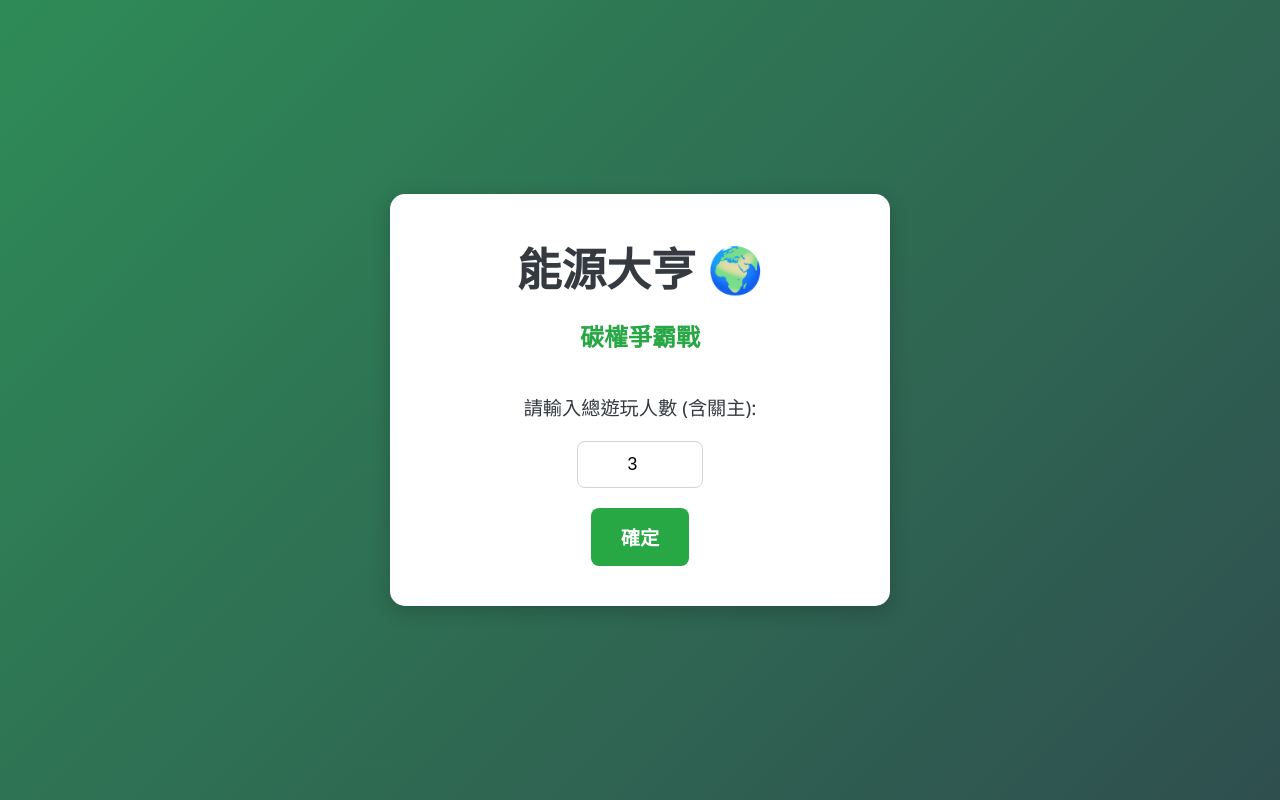
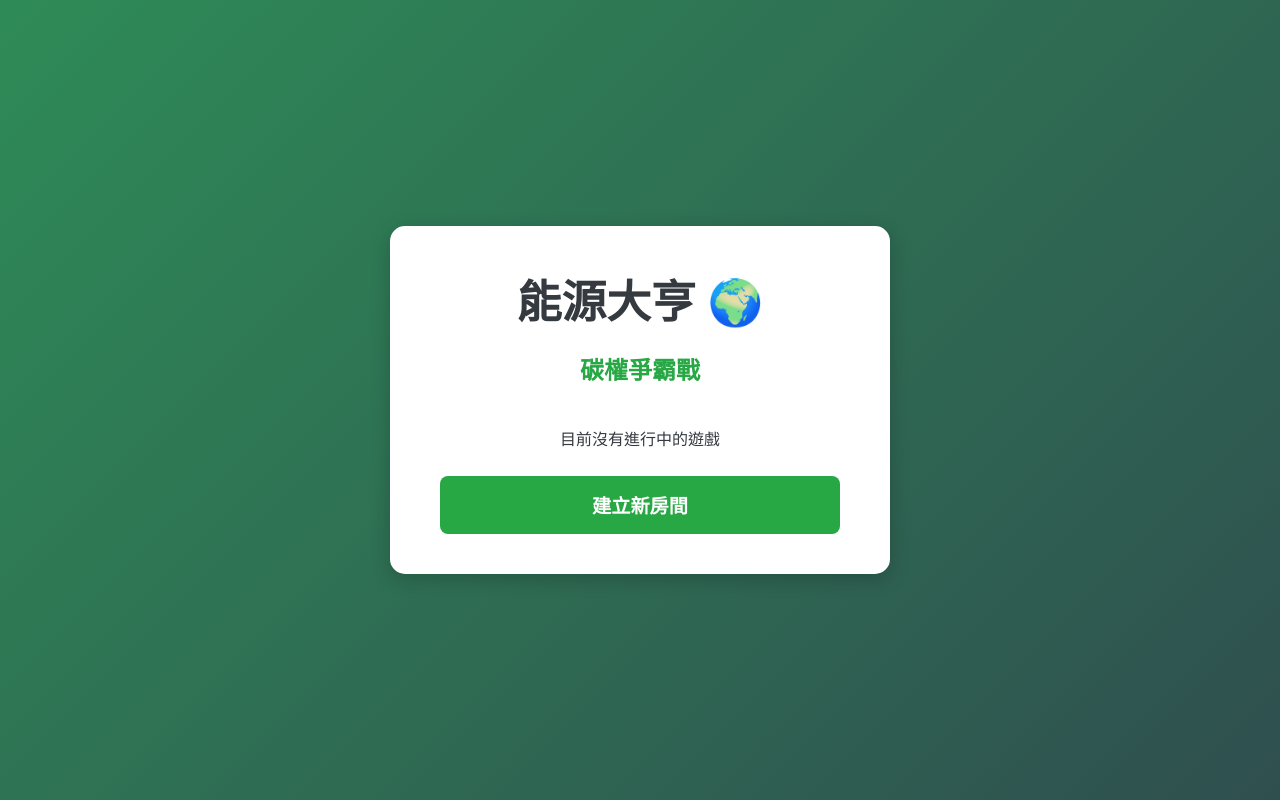
Before and after one commit to ChaoYu123123/energy-tycoon-game, a Flask app: page / in a window 1280 px wide. Run offline with Flask 3, Linux system fonts and the light colour scheme; some libraries are stand-ins or nearby versions.

Commit message:
Feature: Add room code system

```diff
--- a/app.py
+++ b/app.py
@@ -1,5 +1,6 @@
 from flask import Flask, render_template, request, redirect, url_for
-from flask_socketio import SocketIO
+from flask_socketio import SocketIO, join_room, leave_room
+import random
 
 app = Flask(__name__)
 app.secret_key = 'your_very_secret_key_here'
@@ -10,15 +11,24 @@ GAME_STATE = {}
 available_roles = []
 game_in_progress = False
 total_player_count = 0
-gm_sid = None
+
+# 房間系統變數
+ROOM_CODE = None        # 儲存當前的 6 位數房號
+HOST_SID = None         # 記錄房主 (第一位玩家) 的 Session ID
+CONNECTED_PLAYERS = []  # 儲存所有在等待室的玩家 SID
 
 # --- 網頁路由 (Routes) ---
 
 @app.route('/')
 def main_entry():
-    return render_template('start.html',
-                           game_in_progress=game_in_progress,
-                           player_count=total_player_count)
+    # 根據是否已有房間，決定前端顯示什麼模式
+    room_status = 'active' if ROOM_CODE else 'empty'
+
+    # 如果遊戲已經開始，且不是新加入的人，顯示遊戲進行中畫面 (這裡簡化處理)
+    if game_in_progress:
+        return render_template('start.html', view_mode='game_running')
+
+    return render_template('start.html', view_mode=room_status)
 
 @app.route('/roles')
 def role_selection():
@@ -29,13 +39,10 @@ def role_selection():
 @app.route('/select', methods=['POST'])
 def select_role():
     selected_role = request.form.get('role')
-
     if selected_role in available_roles:
         available_roles.remove(selected_role)
-        # *** 修改點：移除此處的 with app.app_context() ***
         socketio.emit('role_taken', {'role': selected_role})
         return redirect(url_for('player_page', role_name=selected_role))
-
     return redirect(url_for('role_selection'))
 
 @app.route('/player/<role_name>')
@@ -62,35 +69,98 @@ def update_player_data():
             amount = int(amount_str)
             GAME_STATE[player_to_update][resource_type] += amount
             GAME_STATE['關主'][resource_type] -= amount
-            # *** 修改點：移除此處的 with app.app_context() ***
-            socketio.emit('update_state', GAME_STATE)
+            with app.app_context():
+                socketio.emit('update_state', GAME_STATE)
         except ValueError:
             pass
-
     return redirect(url_for('gm_dashboard'))
 
 @app.route('/end_game', methods=['POST'])
 def end_game():
     reset_game_state()
-    # *** 修改點：移除此處的 with app.app_context() ***
-    socketio.emit('game_over')
+    with app.app_context():
+        socketio.emit('game_over')
     return redirect(url_for('main_entry'))
 
-# --- WebSocket 事件處理 ---
+# --- WebSocket 事件處理 (大改版) ---
 
 @socketio.on('connect')
 def handle_connect():
-    print(f'一位使用者已連線! SID: {request.sid}')
+    print(f'新連線建立: {request.sid}')
 
-@socketio.on('setup_game')
-def handle_setup_game(data):
+@socketio.on('disconnect')
+def handle_disconnect():
+    global CONNECTED_PLAYERS
+    print(f"使用者斷線: {request.sid}")
+
+    # 從玩家列表中移除
+    if request.sid in CONNECTED_PLAYERS:
+        CONNECTED_PLAYERS.remove(request.sid)
+        # 更新等待室人數
+        socketio.emit('update_player_list', {'count': len(CONNECTED_PLAYERS)})
+
+    # 如果斷線的是房主，且遊戲還沒開始，則重置房間
+    if request.sid == HOST_SID:
+        print("房主已斷線，重置所有狀態...")
+        reset_game_state()
+        socketio.emit('host_disconnected') # 通知所有人房主跑了
+
+# 1. 建立房間 (房主專用)
+@socketio.on('create_room')
+def handle_create_room():
+    global ROOM_CODE, HOST_SID, CONNECTED_PLAYERS
+
+    if ROOM_CODE is None:
+        # 生成 6 位數隨機碼
+        ROOM_CODE = str(random.randint(100000, 999999))
+        HOST_SID = request.sid
+        CONNECTED_PLAYERS.append(request.sid)
+
+        print(f"房間已建立! 代碼: {ROOM_CODE}, 房主: {HOST_SID}")
+        # 回傳成功訊息給房主
+        socketio.emit('room_created', {'code': ROOM_CODE, 'is_host': True}, to=request.sid)
+        # 更新人數
+        socketio.emit('update_player_list', {'count': len(CONNECTED_PLAYERS)})
+
+# 2. 加入房間 (其他玩家用)
+@socketio.on('join_game_room')
+def handle_join_room(data):
+    global CONNECTED_PLAYERS
+    input_code = data.get('code')
+
+    if ROOM_CODE and input_code == ROOM_CODE:
+        CONNECTED_PLAYERS.append(request.sid)
+        print(f"玩家 {request.sid} 加入了房間")
+        # 回傳加入成功
+        socketio.emit('room_joined', {'is_host': False}, to=request.sid)
+        # 廣播更新人數給所有人
+        socketio.emit('update_player_list', {'count': len(CONNECTED_PLAYERS)})
+    else:
+        # 驗證失敗
+        socketio.emit('error_message', {'msg': '房間號碼錯誤或房間不存在'}, to=request.sid)
+
+# 3. 開始遊戲 (房主觸發)
+@socketio.on('start_game')
+def handle_start_game():
     global game_in_progress, total_player_count, available_roles, GAME_STATE
+
+    # 只有房主能開始
+    if request.sid != HOST_SID:
+        return
+
+    # 自動計算人數
+    current_count = len(CONNECTED_PLAYERS)
+
+    if current_count < 3: # 至少要有 3 人 (例如 2 玩家 + 1 關主)
+        socketio.emit('error_message', {'msg': '人數不足，至少需要 3 人才能開始！'}, to=request.sid)
+        return
+
     if not game_in_progress:
-        player_count = int(data['player_count'])
         game_in_progress = True
-        total_player_count = player_count
+        total_player_count = current_count
 
-        player_names = [f"玩家{i}" for i in range(1, player_count)]
+        # 動態建立角色 (總人數 - 1 個玩家, 1 個關主)
+        player_names = [f"玩家{i}" for i in range(1, current_count)]
         player_names.append("關主")
 
         temp_game_state = {}
@@ -103,33 +173,25 @@ def handle_setup_game(data):
         GAME_STATE = temp_game_state
         available_roles = list(GAME_STATE.keys())
 
-        # 在 WebSocket 事件中，保留 app_context 是更安全的做法
+        print(f"遊戲開始! 人數: {current_count}, 角色: {available_roles}")
+
         with app.app_context():
-            socketio.emit('game_is_ready', {'player_count': player_count})
+            # 廣播跳轉訊號，讓所有人進入選角頁面
+            socketio.emit('game_started_redirect')
 
+# 4. 玩家註冊 (維持不變)
 @socketio.on('register_role')
 def handle_register_role(data):
-    global gm_sid
-    role = data.get('role')
-    if role == '關主':
-        gm_sid = request.sid
-        print(f"關主已註冊成功，Session ID: {gm_sid}")
-
-@socketio.on('disconnect')
-def handle_disconnect():
-    print(f"一位使用者已斷線! SID: {request.sid}")
-    # *** 保留此處的 with app.app_context()，因為 'disconnect' 是背景事件 ***
-    # if request.sid and request.sid == gm_sid:
-    #     print("關主已斷線，正在重置遊戲...")
-    #     reset_game_state()
-    #     with app.app_context():
-    #         socketio.emit('game_over')
+    # 這裡可以保留邏輯，如果需要的話
+    pass
 
 def reset_game_state():
-    global GAME_STATE, available_roles, game_in_progress, total_player_count, gm_sid
+    global GAME_STATE, available_roles, game_in_progress, total_player_count, ROOM_CODE, HOST_SID, CONNECTED_PLAYERS
     GAME_STATE = {}
     available_roles = []
     game_in_progress = False
     total_player_count = 0
-    gm_sid = None
+    ROOM_CODE = None
+    HOST_SID = None
+    CONNECTED_PLAYERS = []
     print("所有遊戲狀態已重置。")
--- a/templates/start.html
+++ b/templates/start.html
@@ -23,38 +23,13 @@
             box-shadow: 0 5px 20px rgba(0, 0, 0, 0.2);
             text-align: center;
             min-width: 400px;
+            transition: all 0.3s ease;
         }
-        h1 {
-            font-size: 2.8em;
-            color: #343a40;
-            margin-top: 0;
-            margin-bottom: 10px;
-        }
-        h2 {
-            font-size: 1.5em;
-            color: #28a745;
-            margin-bottom: 40px;
-        }
-        form {
-            display: flex;
-            flex-direction: column;
-            align-items: center;
-            gap: 20px;
-        }
-        label {
-            font-size: 1.2em;
-        }
-        input[type="number"] {
-            padding: 12px;
-            font-size: 1.1em;
-            width: 100px;
-            text-align: center;
-            border-radius: 8px;
-            border: 1px solid #ced4da;
-        }
-        .confirm-button {
-            background-color: #28a745;
-            color: white;
+        h1 { font-size: 2.8em; color: #343a40; margin-top: 0; margin-bottom: 10px; }
+        h2 { font-size: 1.5em; color: #28a745; margin-bottom: 40px; }
+
+        /* 按鈕樣式 */
+        .btn {
             border: none;
             padding: 15px 30px;
             border-radius: 8px;
@@ -62,78 +37,185 @@
             font-weight: bold;
             cursor: pointer;
             transition: background-color 0.3s;
+            width: 100%;
+            margin-top: 10px;
         }
-        .confirm-button:hover { background-color: #218838; }
-        .join-button {
-            background-color: #007bff;
-            color: white;
-            padding: 15px 30px;
+        .btn-green { background-color: #28a745; color: white; }
+        .btn-green:hover { background-color: #218838; }
+        .btn-blue { background-color: #007bff; color: white; }
+        .btn-blue:hover { background-color: #0069d9; }
+        .btn-disabled { background-color: #cccccc; cursor: not-allowed; }
+
+        input[type="text"] {
+            padding: 15px;
+            font-size: 1.5em;
+            width: 80%;
+            text-align: center;
             border-radius: 8px;
+            border: 2px solid #ced4da;
+            letter-spacing: 5px;
+            margin-bottom: 20px;
+        }
+
+        .room-code-display {
+            font-size: 3em;
+            font-weight: bold;
+            color: #007bff;
+            letter-spacing: 10px;
+            margin: 20px 0;
+            background-color: #f8f9fa;
+            padding: 10px;
+            border-radius: 10px;
+            border: 2px dashed #ced4da;
+        }
+
+        .player-count {
             font-size: 1.2em;
-            font-weight: bold;
-            text-decoration: none;
-            transition: background-color 0.3s;
+            color: #6c757d;
+            margin-top: 20px;
         }
-        .join-button:hover { background-color: #0069d9; }
-        p { font-size: 1.3em; }
+
+        /* 控制顯示隱藏 */
+        .view-section { display: none; }
+        .active-view { display: block; }
     </style>
 </head>
 <body>
     <div class="container">
+        <h1>能源大亨 🌍</h1>
+        <h2>碳權爭霸戰</h2>
 
-        {% if game_in_progress %}
-            <div id="lobby-view">
-                <h1>遊戲進行中</h1>
-                <p>目前遊戲已設定為 {{ player_count }} 人遊玩。</p>
-                <a href="{{ url_for('role_selection') }}" class="join-button">前往角色選擇</a>
+        <div id="create-view" class="view-section">
+            <p>目前沒有進行中的遊戲</p>
+            <button id="btn-create" class="btn btn-green">建立新房間</button>
         </div>
 
-        {% else %}
-            <div id="setup-view">
-                <h1>能源大亨 🌍</h1>
-                <h2>碳權爭霸戰</h2>
-                <form id="setup-form">
-                    <label for="player_count">請輸入總遊玩人數 (含關主):</label>
-                    <input type="number" id="player_count" name="player_count" min="3" max="8" value="3" required>
-                    <button type="submit" class="confirm-button">確定</button>
-                </form>
+        <div id="join-view" class="view-section">
+            <p>請輸入房主提供的 6 位數房號</p>
+            <input type="text" id="input-room-code" maxlength="6" placeholder="------">
+            <button id="btn-join" class="btn btn-blue">加入房間</button>
         </div>
-            <div id="confirmation-view" style="display: none;">
-                <h1>遊戲大廳</h1>
-                <p id="confirmation-text"></p>
-                <a href="{{ url_for('role_selection') }}" class="join-button">進入角色選擇</a>
+
+        <div id="waiting-view" class="view-section">
+            <p>等待玩家加入中...</p>
+            <div id="display-code" class="room-code-display">------</div>
+            <div class="player-count">目前人數: <span id="count-val">1</span> 人</div>
+
+            <button id="btn-start" class="btn btn-green" style="display: none;">開始遊戲</button>
+            <p id="waiting-msg" style="display: none;">請等待房主開始遊戲...</p>
         </div>
-        {% endif %}
 
+        <div id="running-view" class="view-section">
+            <p>遊戲已經在進行中，無法加入。</p>
+        </div>
     </div>
 
     <script src="https://cdn.socket.io/4.7.5/socket.io.min.js"></script>
     <script>
-        // 這段 JS 只在遊戲未開始時才需要執行
-        {% if not game_in_progress %}
         const socket = io();
-            const setupView = document.getElementById('setup-view');
-            const confirmationView = document.getElementById('confirmation-view');
-            const confirmationText = document.getElementById('confirmation-text');
-            const setupForm = document.getElementById('setup-form');
-            const playerCountInput = document.getElementById('player_count');
 
-            if (setupForm) {
-                setupForm.addEventListener('submit', function (event) {
-                    event.preventDefault();
-                    const playerCount = playerCountInput.value;
-                    socket.emit('setup_game', { player_count: playerCount });
+        // 來自後端的初始狀態 (由 Jinja2 渲染)
+        const initialMode = "{{ view_mode }}";
+
+        // DOM 元素
+        const createView = document.getElementById('create-view');
+        const joinView = document.getElementById('join-view');
+        const waitingView = document.getElementById('waiting-view');
+        const runningView = document.getElementById('running-view');
+
+        const btnCreate = document.getElementById('btn-create');
+        const btnJoin = document.getElementById('btn-join');
+        const btnStart = document.getElementById('btn-start');
+
+        const inputCode = document.getElementById('input-room-code');
+        const displayCode = document.getElementById('display-code');
+        const countVal = document.getElementById('count-val');
+        const waitingMsg = document.getElementById('waiting-msg');
+
+        // 初始化畫面
+        function initView() {
+            document.querySelectorAll('.view-section').forEach(el => el.classList.remove('active-view'));
+
+            if (initialMode === 'empty') {
+                createView.classList.add('active-view');
+            } else if (initialMode === 'active') {
+                joinView.classList.add('active-view');
+            } else {
+                runningView.classList.add('active-view');
+            }
+        }
+        initView();
+
+        // 事件監聽: 建立房間
+        btnCreate.addEventListener('click', () => {
+            socket.emit('create_room');
         });
-            }
 
-            socket.on('game_is_ready', function(data) {
-                if (confirmationText && setupView && confirmationView) {
-                    confirmationText.innerText = `目前遊戲已設定為 ${data.player_count} 人遊玩。`;
-                    setupView.style.display = 'none';
-                    confirmationView.style.display = 'block';
+        // 事件監聽: 加入房間
+        btnJoin.addEventListener('click', () => {
+            const code = inputCode.value;
+            if (code.length === 6) {
+                socket.emit('join_game_room', { code: code });
+            } else {
+                alert('請輸入完整的 6 位數號碼');
             }
         });
-        {% endif %}
+
+        // 事件監聽: 開始遊戲
+        btnStart.addEventListener('click', () => {
+            socket.emit('start_game');
+        });
+
+        // Socket 回應: 房間建立成功
+        socket.on('room_created', (data) => {
+            createView.classList.remove('active-view');
+            waitingView.classList.add('active-view');
+
+            displayCode.innerText = data.code;
+            if (data.is_host) {
+                btnStart.style.display = 'block'; // 房主顯示開始按鈕
+            }
+        });
+
+        // Socket 回應: 加入房間成功
+        socket.on('room_joined', (data) => {
+            joinView.classList.remove('active-view');
+            waitingView.classList.add('active-view');
+
+            // 顯示輸入的房號
+            displayCode.innerText = inputCode.value;
+
+            if (!data.is_host) {
+                waitingMsg.style.display = 'block'; // 訪客顯示等待訊息
+            }
+        });
+
+        // Socket 回應: 更新人數
+        socket.on('update_player_list', (data) => {
+            countVal.innerText = data.count;
+        });
+
+        // Socket 回應: 遊戲開始跳轉
+        socket.on('game_started_redirect', () => {
+            window.location.href = "{{ url_for('role_selection') }}";
+        });
+
+        // Socket 回應: 錯誤訊息
+        socket.on('error_message', (data) => {
+            alert(data.msg);
+        });
+
+        // Socket 回應: 房主斷線
+        socket.on('host_disconnected', () => {
+            alert('房主已斷線，房間已關閉。');
+            window.location.reload(); // 重新整理回到首頁
+        });
+
+        // 每次連線都檢查一次狀態，避免畫面不同步
+        socket.on('connect', () => {
+            console.log('Connected to server');
+        });
+
     </script>
 </body>
 </html>
```
Lines whose indentation alone changed are shown as unchanged.
